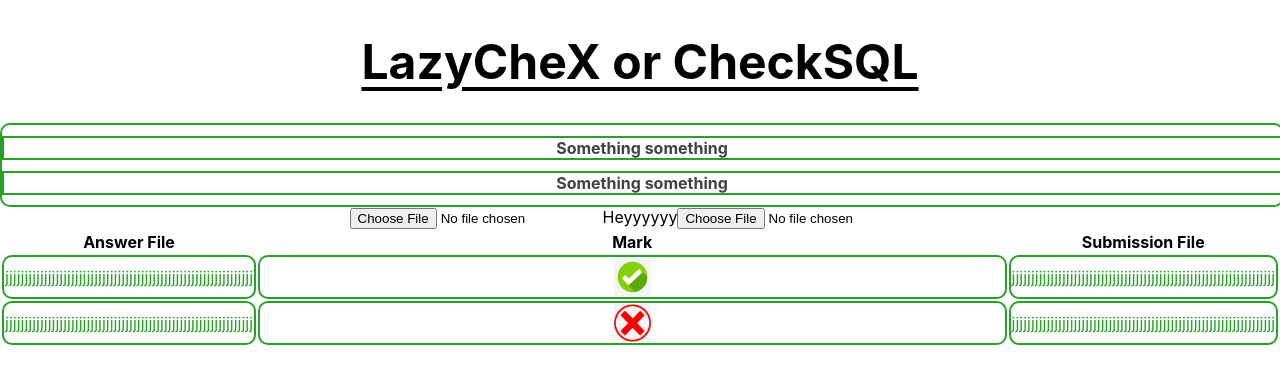
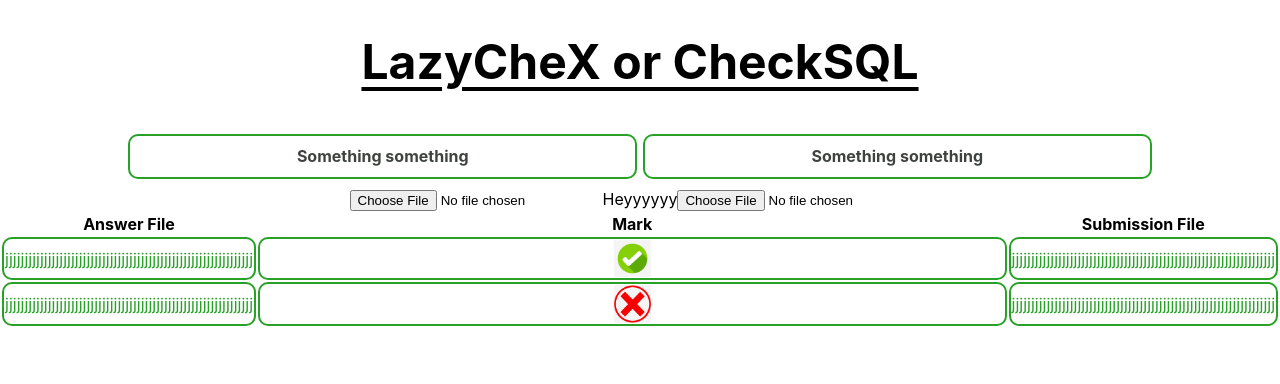
Before and after one commit to AshnahKhalidKhan/CheckSQL, a React (Create React App) app in the folder lazychex/: page / in a window 1280 px wide. Shown: the top 384 px of the page. Built offline with nearby package versions, Linux system fonts and the light colour scheme.

Commit message:
We got things centered brother!

```diff
--- a/lazychex/src/App.js
+++ b/lazychex/src/App.js
@@ -7,8 +7,9 @@ function App() {
       <div className = 'Title'>
         <h1>LazyCheX or CheckSQL</h1>
       </div>
+      <QueryBox/>
       <div style = {{width: '100%', textAlign: 'center', margin: 'auto'}}>
-        <QueryBox/>
+
         <label for = 'AnswerFileInput'></label>
         <input id = 'AnswerFileInput' type = 'file' placeholder = 'Answer file goes here' style = {{textAlign: 'center', margin: 'auto'}}></input>
         <label for = 'AnswerFileInput'>Heyyyyyy</label>
--- a/lazychex/src/Components/QueryBox/QueryBox.css
+++ b/lazychex/src/Components/QueryBox/QueryBox.css
@@ -1,17 +1,20 @@
-.QueryBox
-{
-    width: 100%;
+.QueryBox {
+    width: 80%;
     text-align: center;
-    vertical-align: middle;
-    margin: auto;
+    margin-left: auto;
+    margin-right: auto;
+    display: flex;
+    align-items: center;
+    gap: 0.5%;
+    padding-left: 0.5%;
+    padding-right: 0.5%;
     font-size: 50%;
     color: rgb(63, 67, 63);
+  }
+
+  .QueryBox h1 {
+    width: 100%;
     border: 2px solid rgb(39, 162, 39);
     border-radius: 10px;
-}
-
-.QueryBox h1
-{
-    text-align: center;
-    border: 2px solid rgb(39, 162, 39);
-}
+    padding: 1%;
+  }
```
